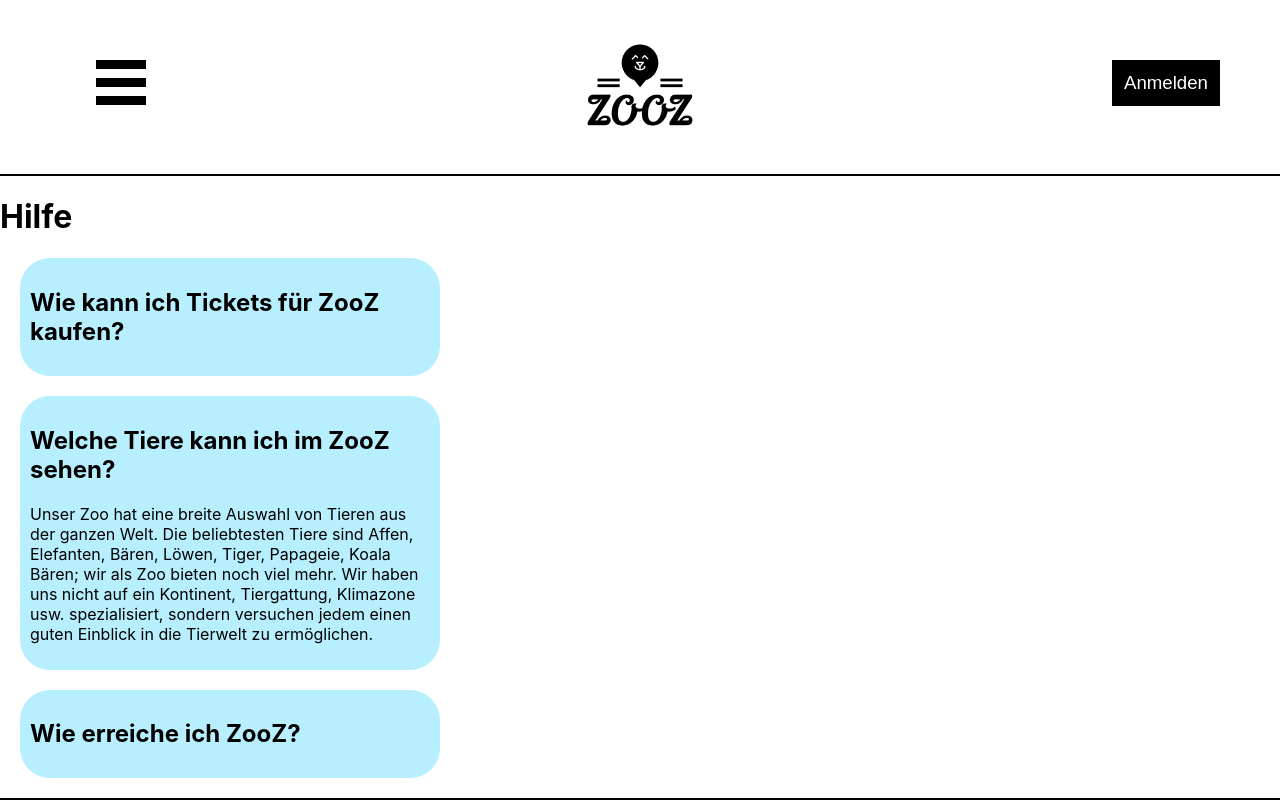
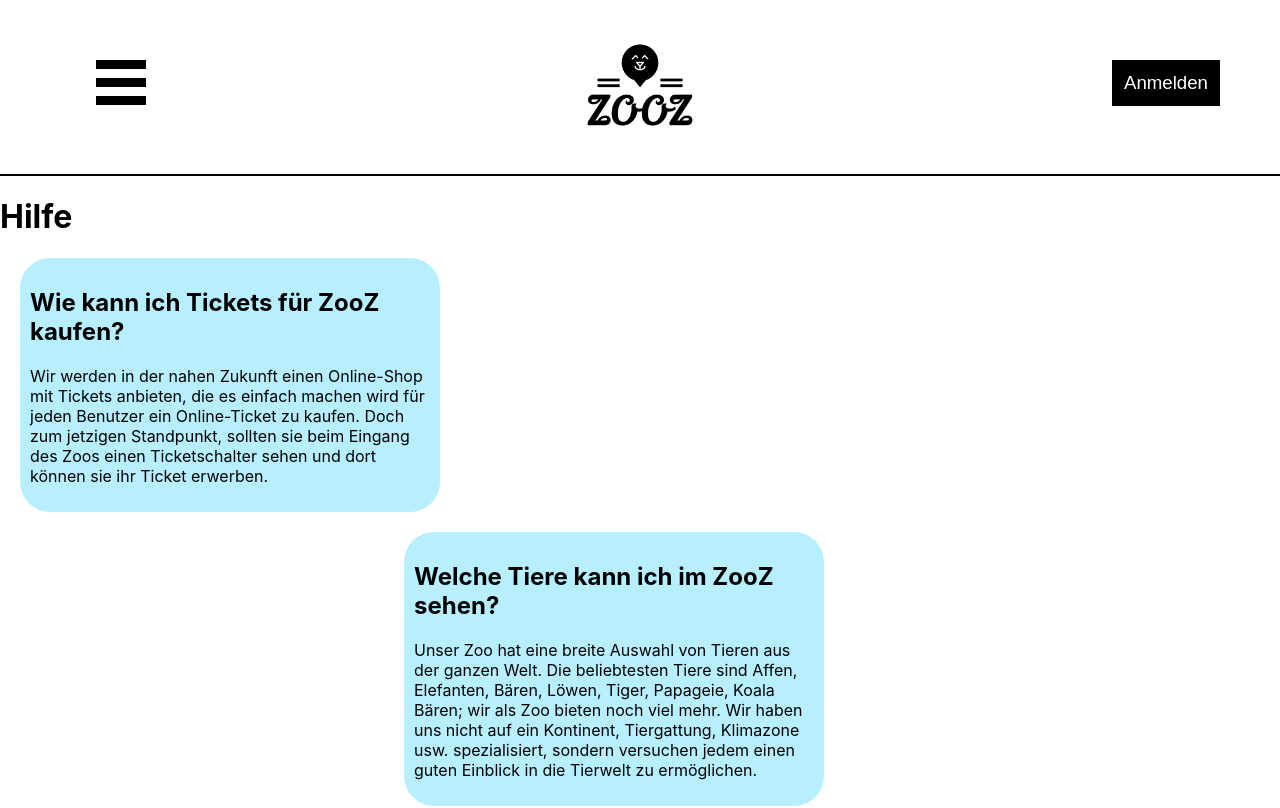
Before and after one commit to TihanMo/ZooApp, a React (Create React App) app in the folder zooapp/: page /hilfe in a window 1280 px wide. Shown: the top 808 px of the page. Built offline with nearby package versions, Linux system fonts and the light colour scheme.

Commit message:
Hilfe seite nicht fertig (Tarek macht)

```diff
--- a/zooapp/src/App.css
+++ b/zooapp/src/App.css
@@ -189,3 +189,24 @@ Note: Beware of modifying this element as it can break the animations - you shou
 .bm-item:hover {
   color: #ffffff;
 }
+
+/*Hilfe Seite*/
+
+#hilfe_seite_main{
+  background-color: aqua;
+}
+
+#htb_1 {
+  position: relative;
+  left: 0%;
+}
+
+#htb_2 {
+  position: relative;
+  left: 30%;
+}
+
+#htb_3 {
+  position: relative;
+  left: 0%;
+}
--- a/zooapp/src/components/Hilfe.js
+++ b/zooapp/src/components/Hilfe.js
@@ -3,15 +3,20 @@ import TextBox from './TextBox'
 
 export default function Hilfe() {
   return (
-    <div>
+    <div className="hilfe_seite_main">
       <h1>Hilfe</h1>
       <TextBox
       className="hilfe_seite"
+      id="htb_1"
       name="Wie kann ich Tickets für ZooZ kaufen?"
-      description=""
+      description="Wir werden in der nahen Zukunft einen Online-Shop mit Tickets anbieten,
+      die es einfach machen wird für jeden Benutzer ein Online-Ticket zu kaufen. Doch zum
+      jetzigen Standpunkt, sollten sie beim Eingang des Zoos einen Ticketschalter sehen und
+      dort können sie ihr Ticket erwerben."
       />
       <TextBox
       className="hilfe_seite"
+      id="htb_2"
       name="Welche Tiere kann ich im ZooZ sehen?"
       description="Unser Zoo hat eine breite Auswahl von Tieren aus der ganzen Welt.
       Die beliebtesten Tiere sind Affen, Elefanten, Bären, Löwen, Tiger, Papageie,
@@ -20,6 +25,7 @@ export default function Hilfe() {
       einen guten Einblick in die Tierwelt zu ermöglichen."
       />
       <TextBox
+      id="htb_3"
       className="hilfe_seite"
       name="Wie erreiche ich ZooZ?"
       description=""
--- a/zooapp/src/components/TextBox.js
+++ b/zooapp/src/components/TextBox.js
@@ -3,7 +3,7 @@ import '../App.css';
 
 export default function TextBox(text_content) {
   return (
-    <div className="text_box">
+    <div className="text_box" id={text_content.id}>
       <h2>{text_content.name}</h2>
       <p>{text_content.description}</p>
     </div>
```
